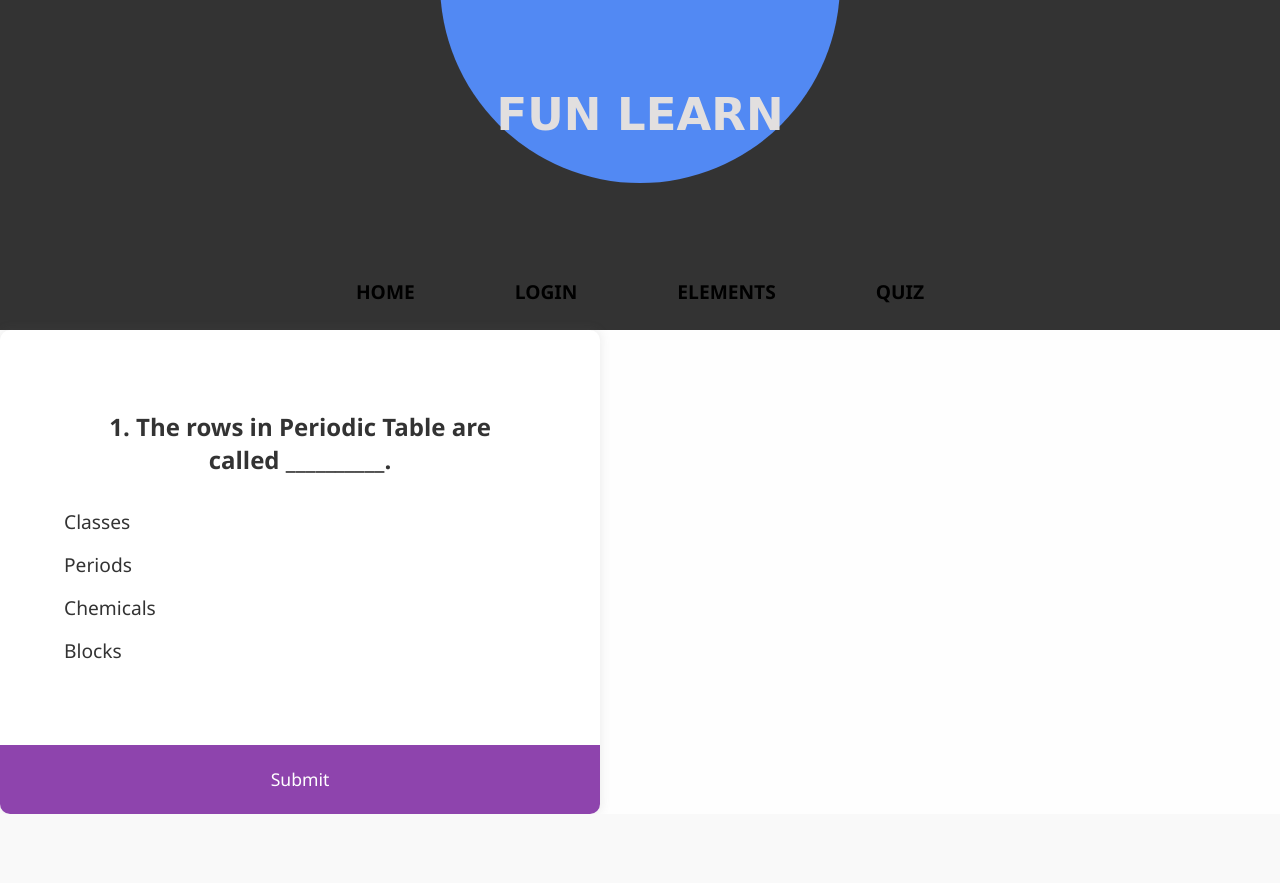
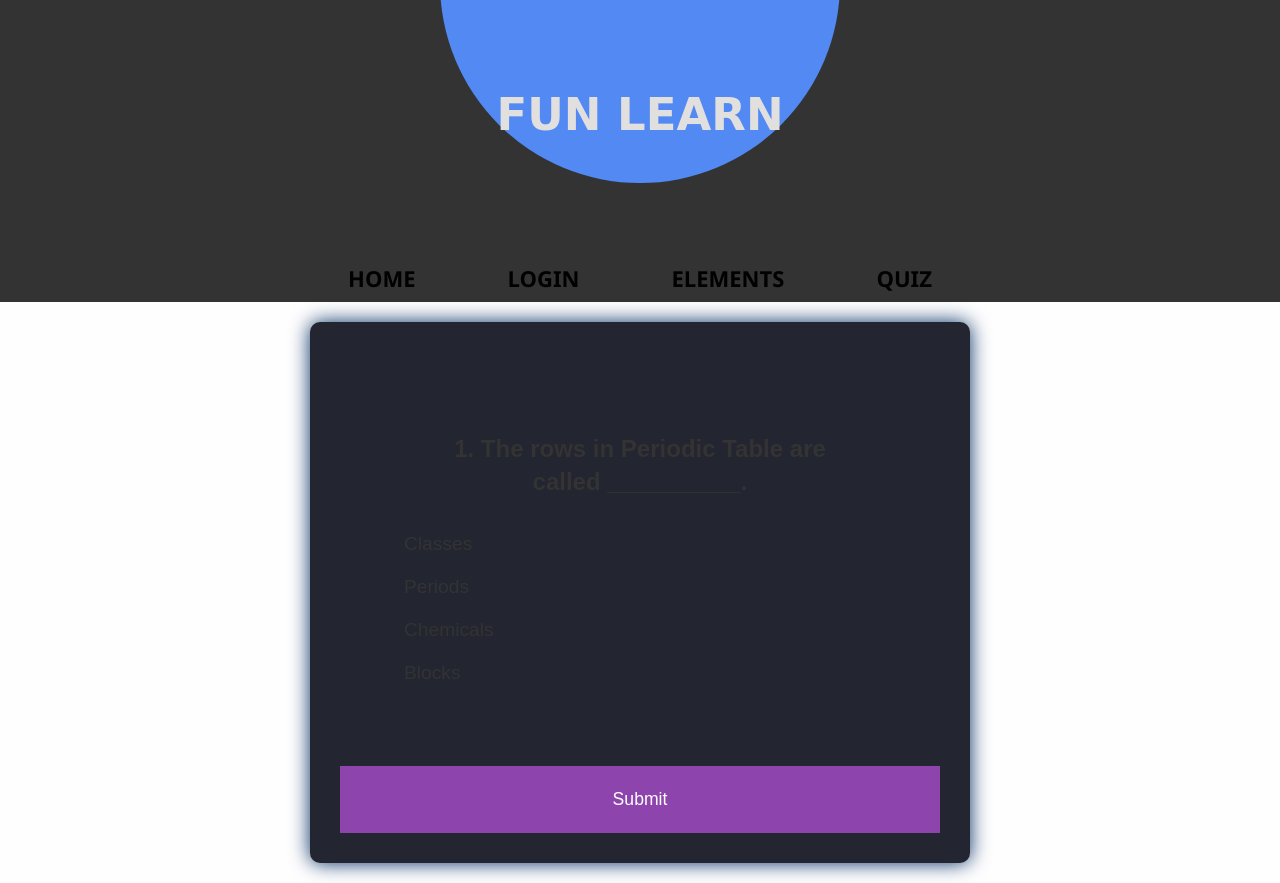
Before and after one commit to adityaraute/PeriodicTableProject, a Flask app: page /quiz in a window 1280 px wide. Before the commit the page ends 814 px from the top, so only its background shows below. Run offline with Flask 2, Linux system fonts and the light colour scheme; some web fonts are replaced.

Commit message:
Css works here

```diff
--- a/static/styles/index.css
+++ b/static/styles/index.css
@@ -1116,38 +1116,44 @@ form .btn input[type="submit"]{
 } */
 
 .quiz-container {
-  background-color: #fff;
+  font-family: 'Poppins', sans-serif;
+  overflow: hidden;
+  padding: 30px;
+  box-shadow: 0px 0px 20px #012c63;
+  margin: 20px auto;
+  background: #232531;
+
+
+  /* background-color: #fff; */
   border-radius: 10px;
-  box-shadow: 0 0 10px 2px rgba(100, 100, 100, 0.1);
   width: 600px;
-  overflow: hidden;
 }
 
 .quiz-header {
   padding: 4rem;
 }
 
-h2 {
+.quiz-container h2 {
   padding: 1rem;
   text-align: center;
   margin: 0;
 }
 
-ul {
+.quiz-container ul {
   list-style-type: none;
   padding: 0;
 }
 
-ul li {
+.quiz-container ul li {
   font-size: 1.2rem;
   margin: 1rem 0;
 }
 
-ul li label {
+.quiz-container ul li label {
   cursor: pointer;
 }
 
-button {
+.quiz-container button {
   background-color: #8e44ad;
   border: none;
   color: #fff;
@@ -1159,11 +1165,11 @@ button {
   padding: 1.3em;
 }
 
-button:hover {
+.quiz-container button:hover {
   background-color: #732d91;
 }
 
-button:focus {
+.quiz-container button:focus {
   outline: none;
   background-color: #5e3370;
 }
--- a/templates/quizpage.html
+++ b/templates/quizpage.html
@@ -5,23 +5,23 @@
 <div class="quiz-container" id="quiz">
       <div class="quiz-header">
         <h2 id="question">Question text</h2>
-        <ul>
-          <li>
+        <ul class = 'ul'>
+          <li class = 'li'>
             <input type="radio" name="answer" id="a" class="answer" />
             <label for="a" id="a_text">Question</label>
           </li>
 
-          <li>
+          <li class = 'li'>
             <input type="radio" name="answer" id="b" class="answer" />
             <label for="b" id="b_text">Question</label>
           </li>
 
-          <li>
+          <li class = 'li'>
             <input type="radio" name="answer" id="c" class="answer" />
             <label for="c" id="c_text">Question</label>
           </li>
 
-          <li>
+          <li class = 'li'>
             <input type="radio" name="answer" id="d" class="answer" />
             <label for="d" id="d_text">Question</label>
           </li>
```
